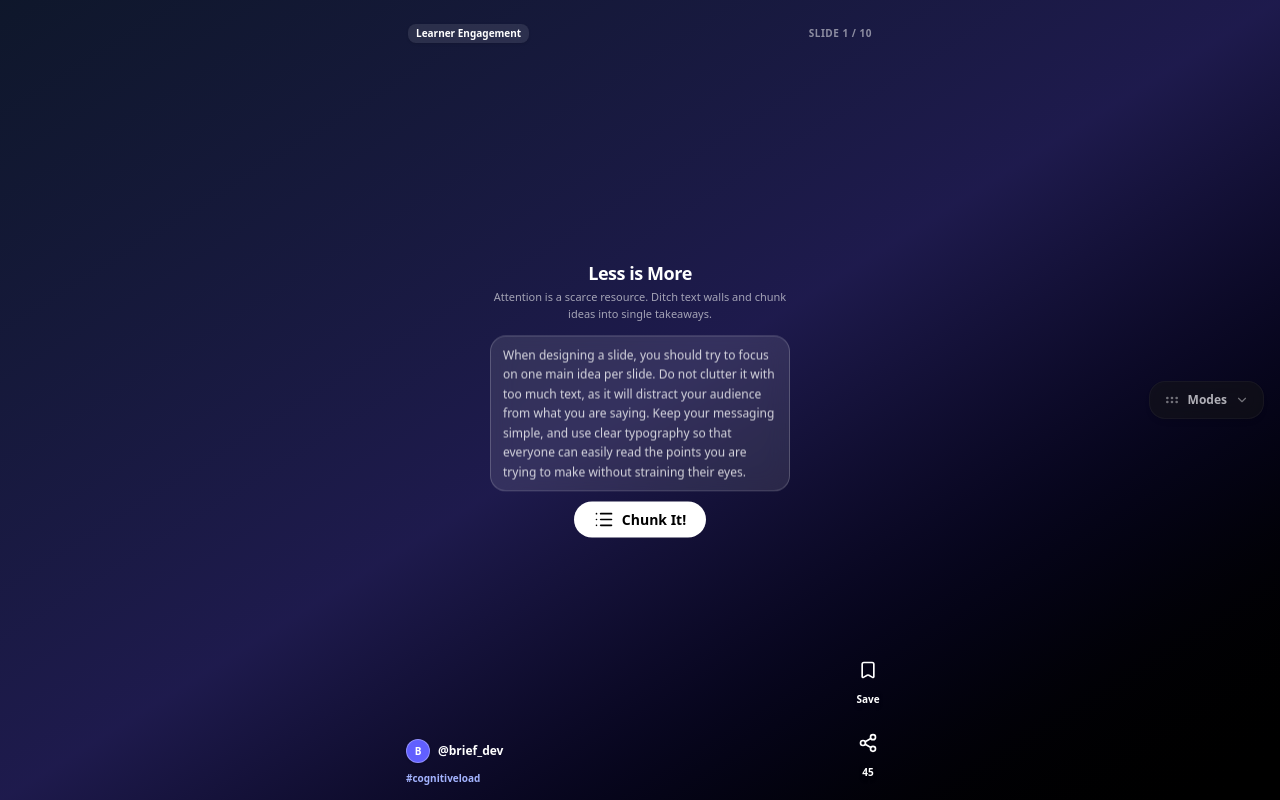
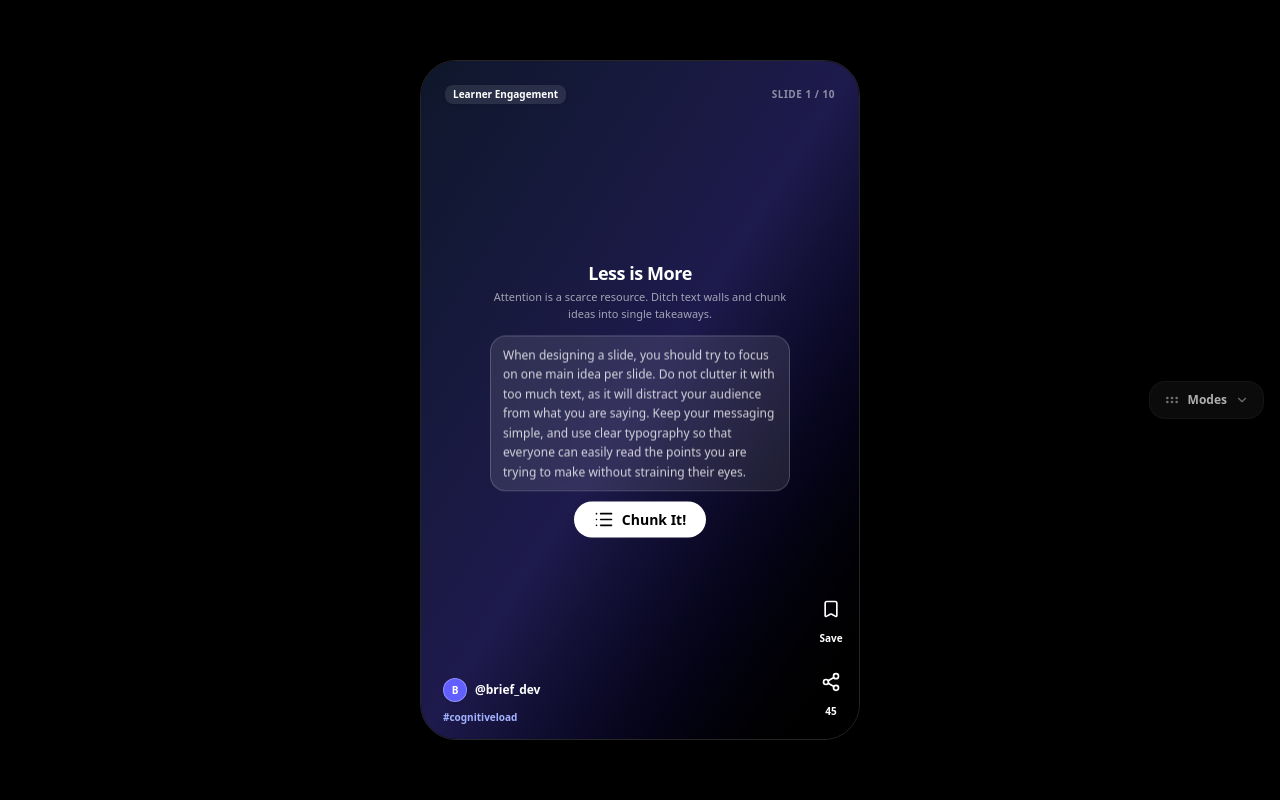
Before and after one commit to qhuydtvt/brief, a React (Vite) app: page / in a window 1280 px wide. Built offline with nearby package versions, Linux system fonts and the light colour scheme.

Commit message:
style(feed): make background black and restrict scrolling to mobile container

```diff
--- a/src/pages/feed/ui/FeedPage.tsx
+++ b/src/pages/feed/ui/FeedPage.tsx
@@ -129,11 +129,7 @@ export function FeedPage() {
   return (
     <DndContext sensors={sensors} onDragEnd={handleDragEnd}>
       <PortraitLockOverlay />
-      <div className="h-dvh w-full bg-background text-foreground transition-colors duration-300 font-sans relative overflow-hidden">
-
-        {/* Background gradients */}
-        <div className="absolute inset-0 -z-10 h-full w-full bg-[radial-gradient(ellipse_at_top,_var(--tw-gradient-stops))] from-indigo-500/10 via-background to-background dark:from-indigo-950/20 pointer-events-none" />
-
+      <div className="h-dvh w-full bg-black text-foreground transition-colors duration-300 font-sans relative overflow-hidden">
         {/* Floating Right Modes Widget */}
         <DraggableModesWidget
           coordinates={coordinates}
@@ -151,7 +147,8 @@ export function FeedPage() {
         />
 
         {/* Main Content Area */}
-        <main className="w-full h-full relative">
+        <main className="w-full h-full flex items-center justify-center relative">
+          <div className="w-full h-full md:aspect-[9/16] md:h-[85vh] md:max-h-[880px] md:max-w-[440px] md:rounded-[36px] md:border md:border-white/15 md:shadow-[0_0_50px_rgba(0,0,0,0.8)] overflow-hidden relative">
             <MobileSimulatorFeed
               slides={currentSlides}
               mode={mode}
@@ -159,6 +156,7 @@ export function FeedPage() {
               onLike={handleLike}
               onScroll={handleScroll}
             />
+          </div>
         </main>
       </div>
     </DndContext>
```
Lines whose indentation alone changed are shown as unchanged.
